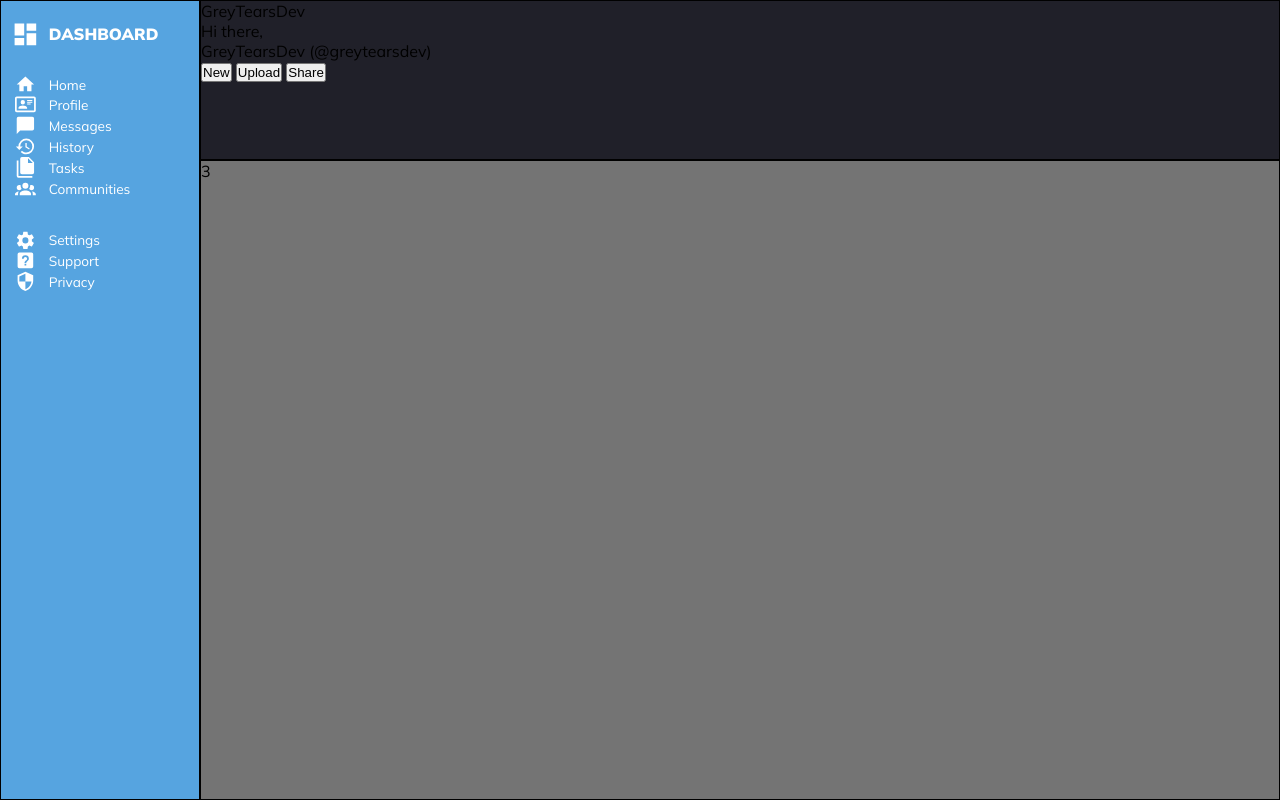
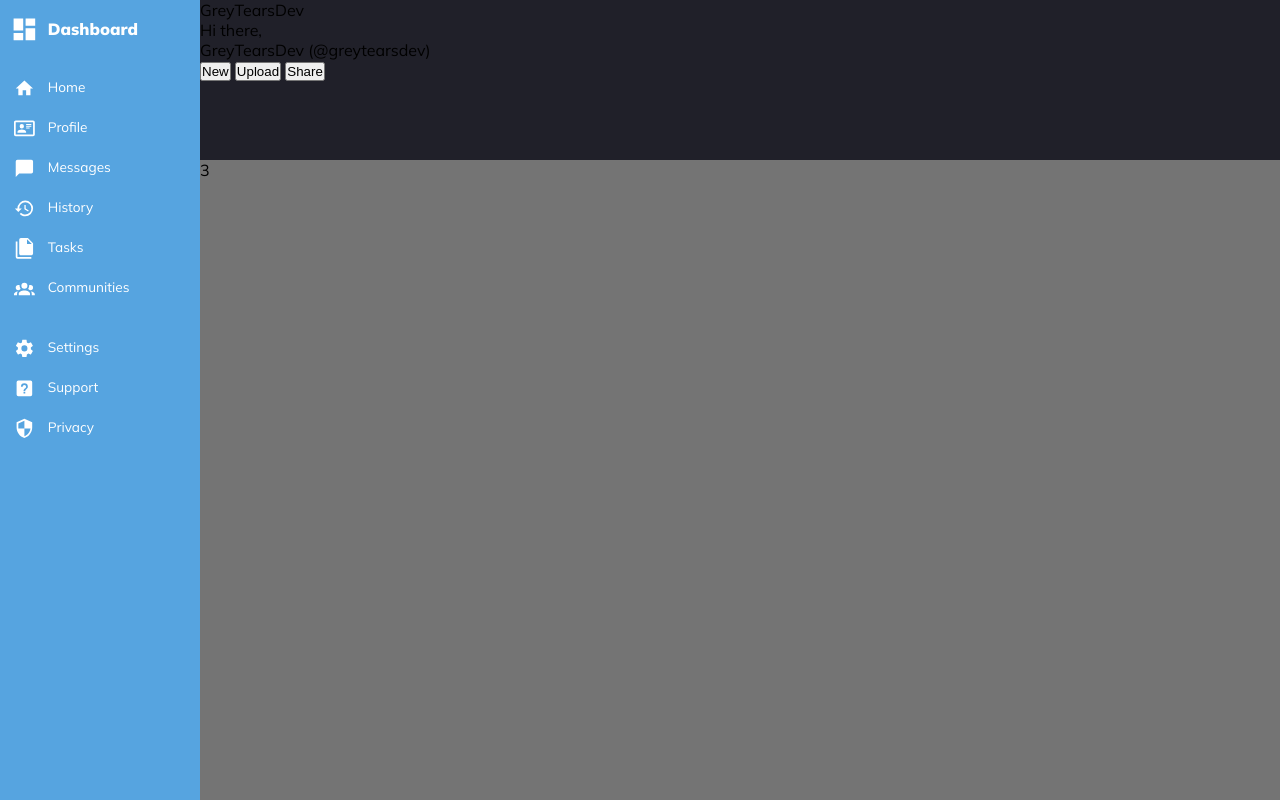
Before and after one commit to GreyTearsDev/admin-dashboard, a plain HTML site: page index.html in a window 1280 px wide. Drawn offline with Linux system fonts and the light colour scheme.

Commit message:
Finish the sidebar design
align the content to the center
set the gap between the the maing grid items to ajust with the height of the screen

```diff
--- a/index.html
+++ b/index.html
@@ -48,7 +48,7 @@
               d="M13,3V9H21V3M13,21H21V11H13M3,21H11V15H3M3,13H11V3H3V13Z"
             />
           </svg>
-          <p>DASHBOARD</p>
+          <p>Dashboard</p>
         </div>
 
         <div class="upper-nav">
--- a/style.css
+++ b/style.css
@@ -7,12 +7,8 @@
 }
 
 :root {
-  --aside-text: #fff;
+  --white: #fff;
   font-family: Mulish, Verdana, Geneva, Tahoma, sans-serif;
-}
-
-.wrapper > * {
-  border: 1px solid black;
 }
 
 .wrapper {
@@ -22,26 +18,27 @@
   grid-template-rows: 20% 1fr;
 }
 
+/*===============SIDEBAR START=================*/
 aside {
   background-color: #56a4e0;
   grid-row: 1 / 3;
-  color: var(--aside-text);
+  color: var(--white);
   display: grid;
   grid-template-columns: 1fr;
   grid-template-rows: 1fr 3fr 12fr;
-  gap: 2vh;
   padding: 5%;
+  gap: 2.5vh;
 }
 
 .in-grid > svg {
   width: 1.3rem;
-  fill: var(--aside-text);
+  fill: var(--white);
   justify-self: center;
 }
 
 .logo > svg {
   width: 1.8rem;
-  fill: var(--aside-text);
+  fill: var(--white);
 }
 
 .logo > p {
@@ -53,13 +50,23 @@ aside {
   font-size: 0.85em;
   display: grid;
   grid-template-columns: 1.8rem 1fr;
+  gap: 5%;
+}
+
+.logo {
   align-items: center;
-  gap: 5%;
 }
 
 .upper-nav,
 .lower-nav {
+  display: grid;
+  grid-template-rows: repeat(6, 40px);
+  align-items: center;
 }
+
+/*===============SIDEBAR END=================*/
+
+/*===============HEADER START=================*/
 
 header {
   background-color: rgb(32, 32, 41);
```
